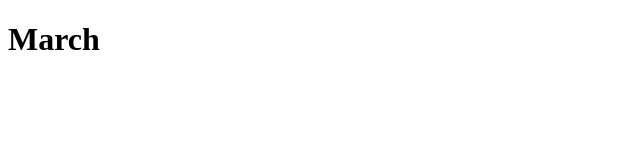
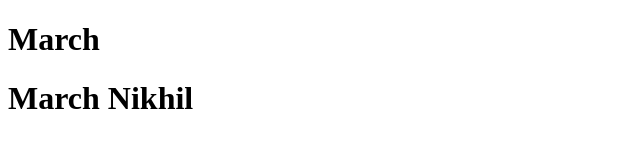
Before and after one commit to nikhilb-cuelogic/stepin, a plain HTML site: page index.html in a window 1280 px wide. Shown: the whole page, without its empty margins (0-640 px from the left). Drawn offline with Linux system fonts and the light colour scheme.

Commit message:
Tag added

```diff
--- a/index.html
+++ b/index.html
@@ -6,5 +6,6 @@
 </head>
 <body>
     <h1>March</h1>
+    <h1>March Nikhil</h1>
 </body>
 </html>
```
